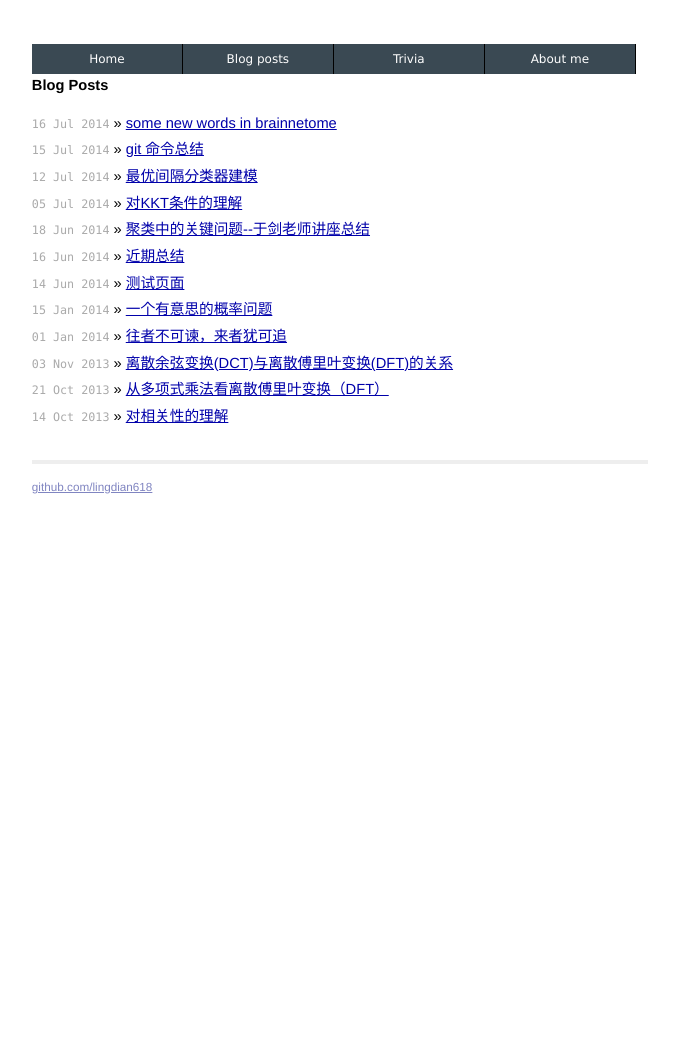
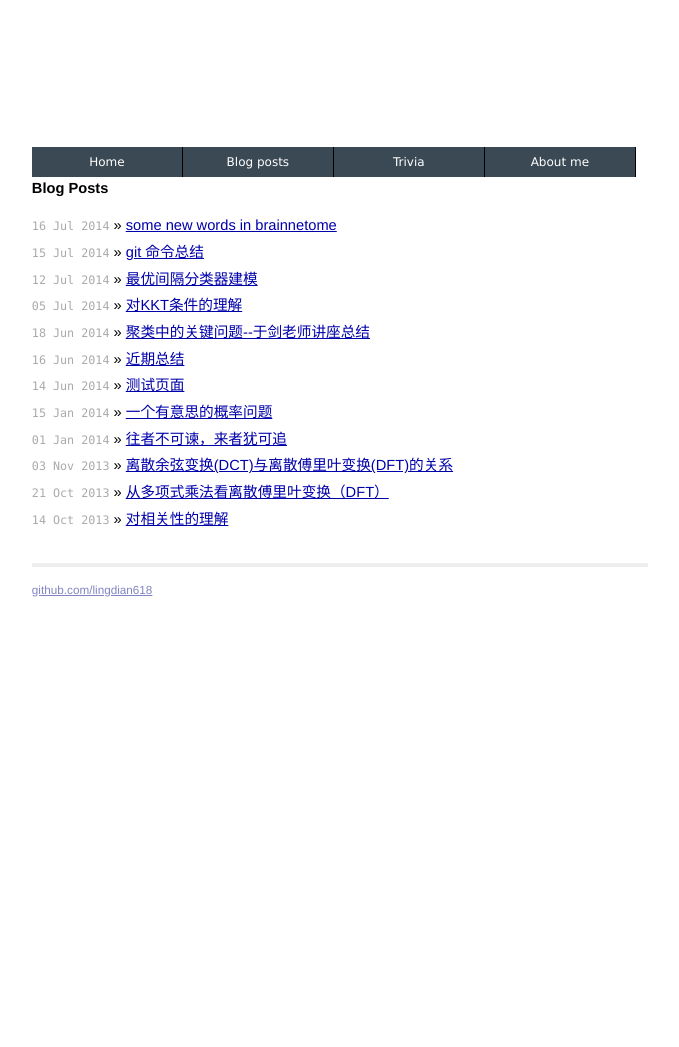
Before and after one commit to SimpleJian/blog, a Jekyll site: the page built from index.html, in a window 1280 px wide. Shown: the whole page, without its empty margins (300-979 px from the left). Built offline with Jekyll 4.4.1, drawn with Linux system fonts in a browser that asks for light colours; before the commit the page ends 944 px from its top, so only the background shows below that.

Commit message:
Just another push

```diff
--- a/css/screen.css
+++ b/css/screen.css
@@ -58,7 +58,7 @@ h1, h2, h3, h4, h5, h6 {
 
 h1 {
   float: top;
-  margin-top: 3em;
+  margin-top: 10em;
   margin-bottom: 1em;
 }
 
```
Also changed, not shown: 1 other file.
